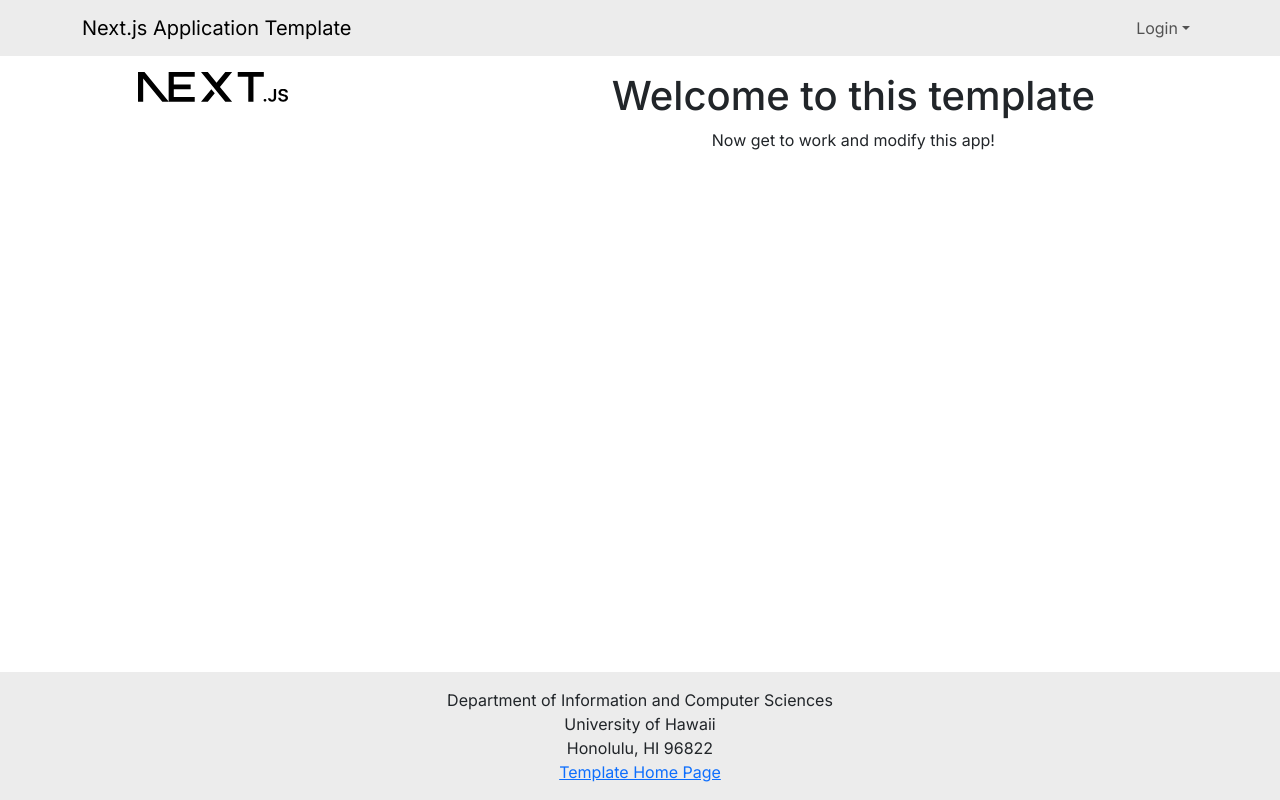
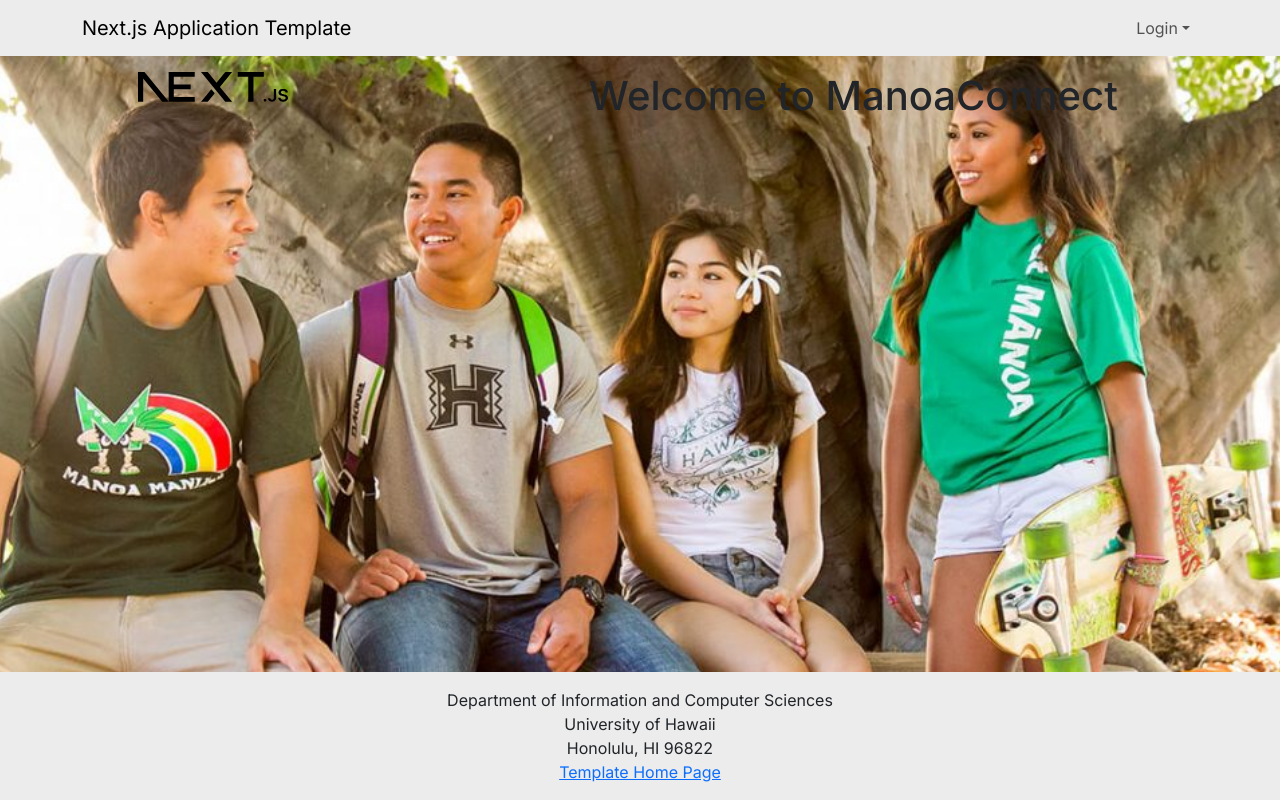
Before and after one commit to manoaconnecttb/ManoaConnect, a Next.js app: page / in a window 1280 px wide. Built offline with nearby package versions, Linux system fonts and the light colour scheme; no server answers.

Commit message:
Photo added to landingPage

```diff
--- a/src/app/globals.css
+++ b/src/app/globals.css
@@ -5,6 +5,8 @@ body {
   height: 100%;
   padding: 0;
   margin: 0;
+  background: fixed center url("/LandingPagePhoto.jpg") no-repeat;
+  background-size: cover;
 }
 .wrapper {
   box-sizing: border-box;
--- a/src/app/layout.tsx
+++ b/src/app/layout.tsx
@@ -9,7 +9,7 @@ import Providers from './providers';
 const inter = Inter({ subsets: ['latin'] });
 
 export const metadata: Metadata = {
-  title: 'Next.js Application Template',
+  title: 'ManoaConnect',
   description: 'Generated by ics-software-engineering.github.io',
 };
 
--- a/src/app/page.tsx
+++ b/src/app/page.tsx
@@ -10,8 +10,7 @@ const Home = () => (
         </Col>
 
         <Col xs={8} className="d-flex flex-column justify-content-center">
-          <h1>Welcome to this template</h1>
-          <p>Now get to work and modify this app!</p>
+          <h1>Welcome to ManoaConnect</h1>
         </Col>
       </Row>
     </Container>
```
Also changed, not shown: public/LandingPagePhoto.jpg (added).
